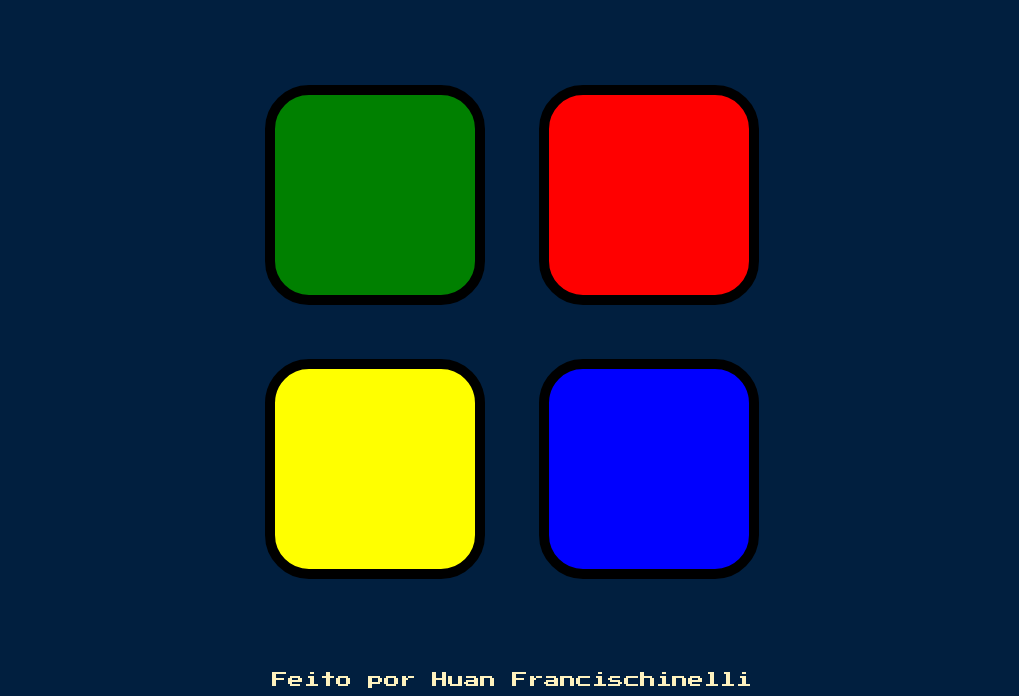
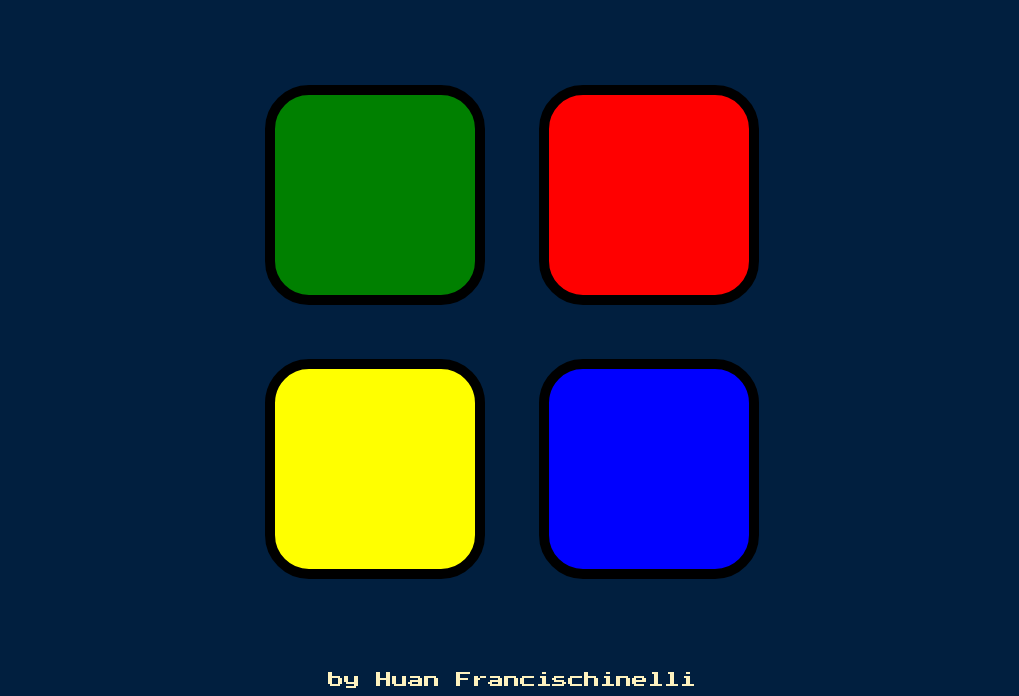
Before and after one commit to huanfrancischinelli/jquery.genius, a plain HTML site: page index.html in a window 1280 px wide. Shown: the part 114-810 px from the top of the page, without its empty margins (128-1147 px from the left). Drawn offline with nearby package versions, Linux system fonts and the light colour scheme.

Commit message:
Update index.html

```diff
--- a/index.html
+++ b/index.html
@@ -3,7 +3,7 @@
 
 <head>
   <meta charset="utf-8">
-  <title>Simon</title>
+  <title>Genius Game</title>
   <link rel="stylesheet" href="styles.css">
   <link href="https://fonts.googleapis.com/css?family=Press+Start+2P" rel="stylesheet">
 </head>
@@ -38,6 +38,6 @@
 <script src="game.js" charset="utf-8"></script>
 </body>
 <footer>
-  Feito por Huan Francischinelli
+  by Huan Francischinelli
 </footer>
 </html>
```
